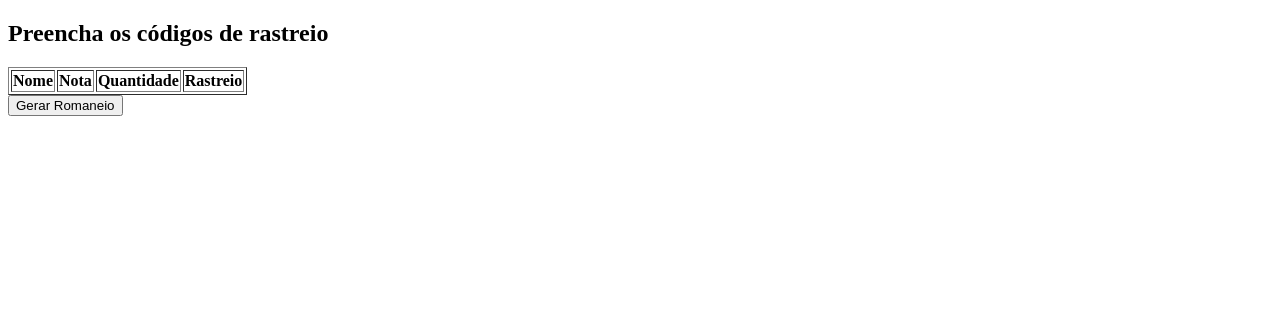
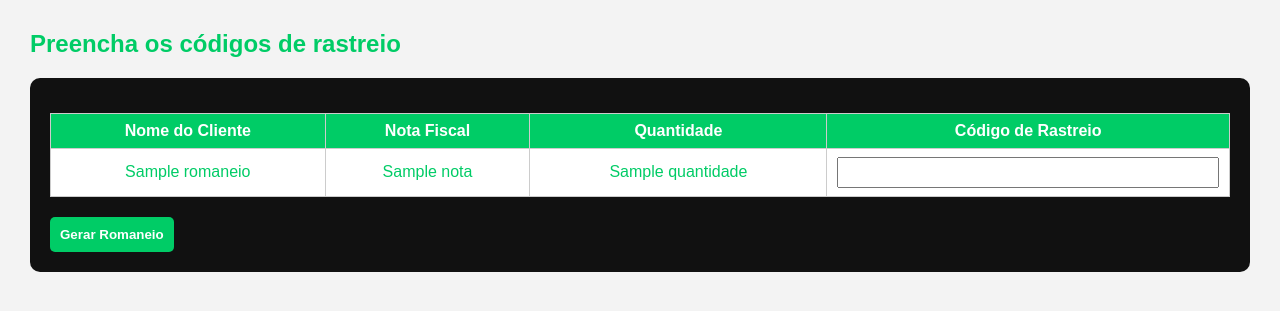
Before and after one commit to waguinhomaxlove/painel-bling, a Flask app: template templates/romaneio_xml_preencher.html in a window 1280 px wide. Shown: the top 311 px of the page. Run offline with Flask 3, Linux system fonts and the light colour scheme; the template is opened without the code that fills it: most values are stand-ins (such as "Sample title", 1, 10 or a date in 2020); lists and menus that the app fills with data are empty.

Commit message:
Update romaneio_xml_preencher.html

```diff
--- a/templates/romaneio_xml_preencher.html
+++ b/templates/romaneio_xml_preencher.html
@@ -1,20 +1,48 @@
 <!DOCTYPE html>
-<html><head><title>Preencher Rastreios</title></head>
+<html>
+<head>
+    <title>Preencher Rastreios - Romaneio</title>
+    <style>
+        body { font-family: Arial, sans-serif; margin: 30px; background: #f3f3f3; }
+        h2 { color: #00cc66; }
+        form { background: #111; padding: 20px; border-radius: 10px; color: #00cc66; }
+        table { width: 100%; border-collapse: collapse; margin-top: 15px; background: #fff; }
+        th, td { border: 1px solid #ccc; padding: 8px; text-align: center; }
+        th { background-color: #00cc66; color: white; }
+        input[type="text"] { width: 95%; padding: 6px; }
+        button {
+            margin-top: 20px;
+            background-color: #00cc66;
+            color: white;
+            padding: 10px;
+            border: none;
+            border-radius: 5px;
+            font-weight: bold;
+            cursor: pointer;
+        }
+    </style>
+</head>
 <body>
     <h2>Preencha os códigos de rastreio</h2>
     <form method="POST" action="/romaneio_gerado">
-        <table border="1">
-            <tr><th>Nome</th><th>Nota</th><th>Quantidade</th><th>Rastreio</th></tr>
-            {% for i, item in enumerate(romaneios) %}
+        <table>
             <tr>
-                <td><input type="hidden" name="nome_{{i}}" value="{{item.nome}}">{{item.nome}}</td>
-                <td><input type="hidden" name="nota_{{i}}" value="{{item.nota}}">{{item.nota}}</td>
-                <td><input type="hidden" name="quantidade_{{i}}" value="{{item.quantidade}}">{{item.quantidade}}</td>
-                <td><input type="text" name="rastreio_{{i}}" required></td>
+                <th>Nome do Cliente</th>
+                <th>Nota Fiscal</th>
+                <th>Quantidade</th>
+                <th>Código de Rastreio</th>
+            </tr>
+            {% for item in romaneios %}
+            <tr>
+                <td><input type="hidden" name="nome_{{ loop.index0 }}" value="{{ item.nome }}">{{ item.nome }}</td>
+                <td><input type="hidden" name="nota_{{ loop.index0 }}" value="{{ item.nota }}">{{ item.nota }}</td>
+                <td><input type="hidden" name="quantidade_{{ loop.index0 }}" value="{{ item.quantidade }}">{{ item.quantidade }}</td>
+                <td><input type="text" name="rastreio_{{ loop.index0 }}" required></td>
             </tr>
             {% endfor %}
         </table>
-        <input type="hidden" name="total_linhas" value="{{romaneios|length}}">
+        <input type="hidden" name="total_linhas" value="{{ romaneios|length }}">
         <button type="submit">Gerar Romaneio</button>
     </form>
-</body></html>
+</body>
+</html>
```
